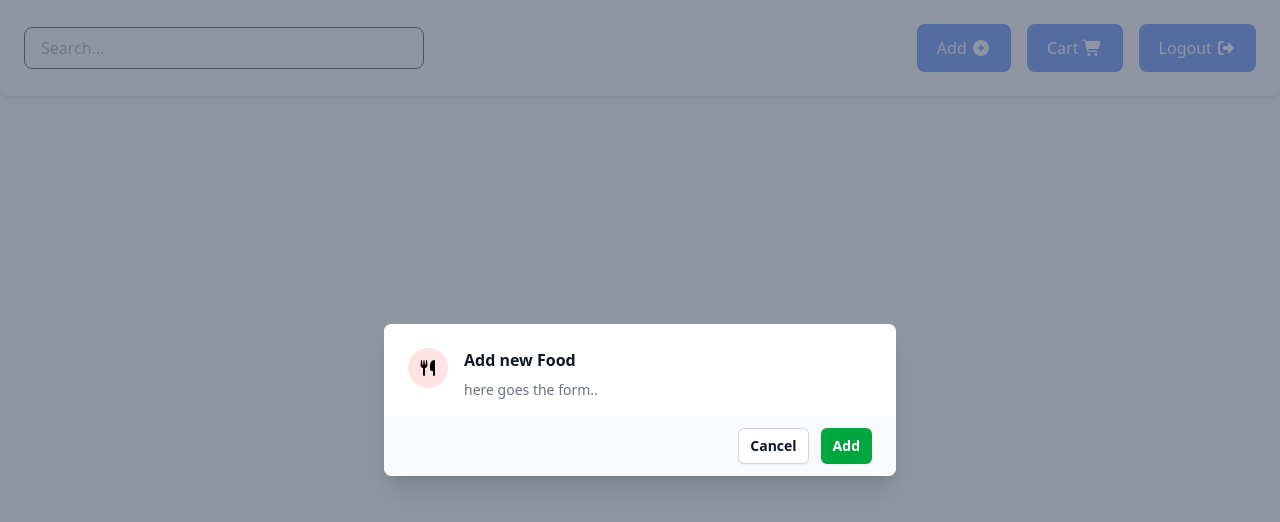
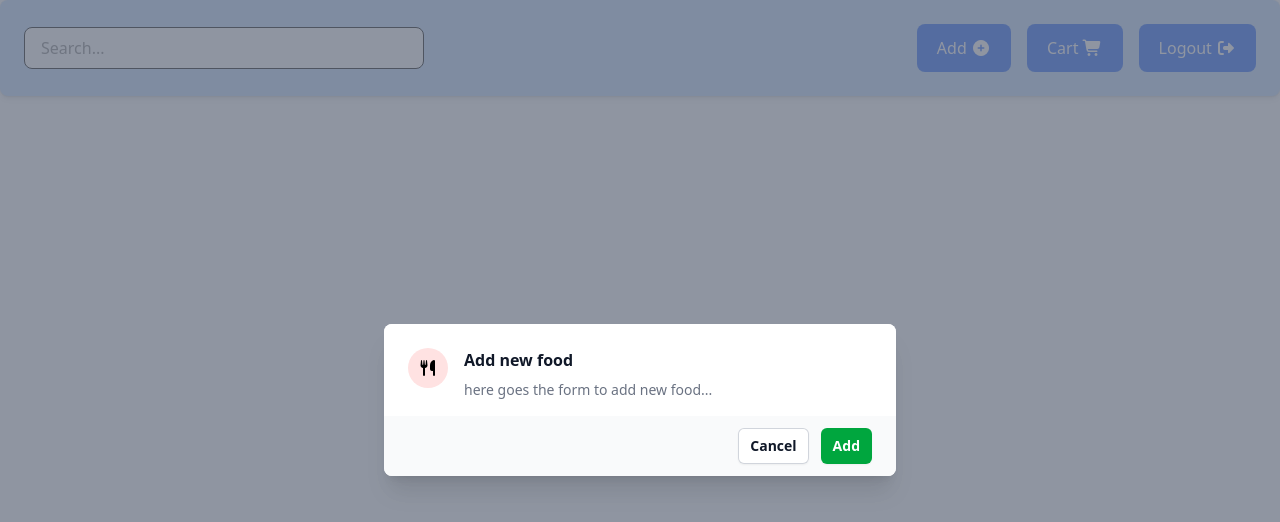
Before and after one commit to chara-b/wizy-food-app-dokimastiko, a React (Vite) app: page / in a window 1280 px wide. Both pictures are taken after typing "Sample" into the empty fields and a click on the button "Add". Shown: the top 522 px of the page. Built offline with nearby package versions, Linux system fonts and the light colour scheme.

Commit message:
fix: fixed modals
fixed modals to display different data for each different button

```diff
--- a/src/components/custom-modal.jsx
+++ b/src/components/custom-modal.jsx
@@ -7,7 +7,7 @@ import {
 } from "@headlessui/react";
 import { ExclamationTriangleIcon } from "@heroicons/react/24/outline";
 
-function CustomModal({ isOpen, onModalStateChange }) {
+function CustomModal({ isOpen, onModalStateChange, title, textContent, icon }) {
   const [open, setOpen] = useState(isOpen);
   const handleClick = () => {
     setOpen(false);
@@ -30,19 +30,17 @@ function CustomModal({ isOpen, onModalStateChange }) {
               <div className="bg-white px-4 pt-5 pb-4 sm:p-6 sm:pb-4">
                 <div className="sm:flex sm:items-start">
                   <div className="mx-auto flex size-12 shrink-0 items-center justify-center rounded-full bg-red-100 sm:mx-0 sm:size-10">
-                    <i className="fa-solid fa-utensils"></i>
+                    <i className={icon}></i>
                   </div>
                   <div className="mt-3 text-center sm:mt-0 sm:ml-4 sm:text-left">
                     <DialogTitle
                       as="h3"
                       className="text-base font-semibold text-gray-900"
                     >
-                      Add new Food
+                      {title}
                     </DialogTitle>
                     <div className="mt-2">
-                      <p className="text-sm text-gray-500">
-                        here goes the form..
-                      </p>
+                      <p className="text-sm text-gray-500">{textContent}</p>
                     </div>
                   </div>
                 </div>
--- a/src/components/nav-bar.jsx
+++ b/src/components/nav-bar.jsx
@@ -7,9 +7,21 @@ function NavBarComponent() {
   const [searchInputValue, setSearchInputValue] = useState("");
   const [logoutValue, setLogoutValue] = useState(false);
   const [showCustomModal, setShowCustomModal] = useState(false);
+  const [modalTitle, setModalTitle] = useState("");
+  const [modalContent, setModalContent] = useState("");
+  const [modalIcon, setModalIcon] = useState("");
 
-  const handleClick = () => {
+  const handleAddClick = () => {
     setShowCustomModal(true);
+    setModalTitle("Add new food");
+    setModalContent("here goes the form to add new food...");
+    setModalIcon("fa-solid fa-utensils");
+  };
+  const handleCartClick = () => {
+    setShowCustomModal(true);
+    setModalTitle("This is your cart");
+    setModalContent("here goes the form to show you what's in your cart...");
+    setModalIcon("fa-solid fa-cart-shopping");
   };
 
   const receiveModalState = (value) => {
@@ -17,9 +29,9 @@ function NavBarComponent() {
   };
 
   return (
-    <div className="flex items-center gap-4 rounded-lg bg-white p-6 shadow-md outline outline-black/5">
+    <div className="flex items-center gap-4 rounded-lg bg-blue-200 p-6 shadow-md outline outline-black/5">
       <NavBarItem
-        styles="w-100 px-4 py-2 border rounded-lg focus:ring-2 focus:ring-black focus:border-black"
+        styles="w-100 px-4 py-2 border bg-white rounded-lg focus:ring-2 focus:ring-black focus:border-black"
         placeholder="Search..."
         type="input"
         icon="fa-solid fa-magnifying-glass"
@@ -34,15 +46,22 @@ function NavBarComponent() {
           styles="bg-blue-600 text-white px-5 py-3 rounded-lg text-base hover:bg-blue-800"
           text="Add"
           icon="fa-solid fa-circle-plus"
-          onClick={handleClick}
+          onClick={handleAddClick}
         />
         {showCustomModal && (
-          <CustomModal isOpen={true} onModalStateChange={receiveModalState} />
+          <CustomModal
+            isOpen={true}
+            onModalStateChange={receiveModalState}
+            title={modalTitle}
+            textContent={modalContent}
+            icon={modalIcon}
+          />
         )}
         <Button
           styles="bg-blue-600 text-white px-5 py-3 rounded-lg text-base hover:bg-blue-800"
           text="Cart"
           icon="fa-solid fa-cart-shopping"
+          onClick={handleCartClick}
         />
         <Button
           styles="bg-blue-600 text-white px-5 py-3 rounded-lg text-base hover:bg-blue-800"
```
